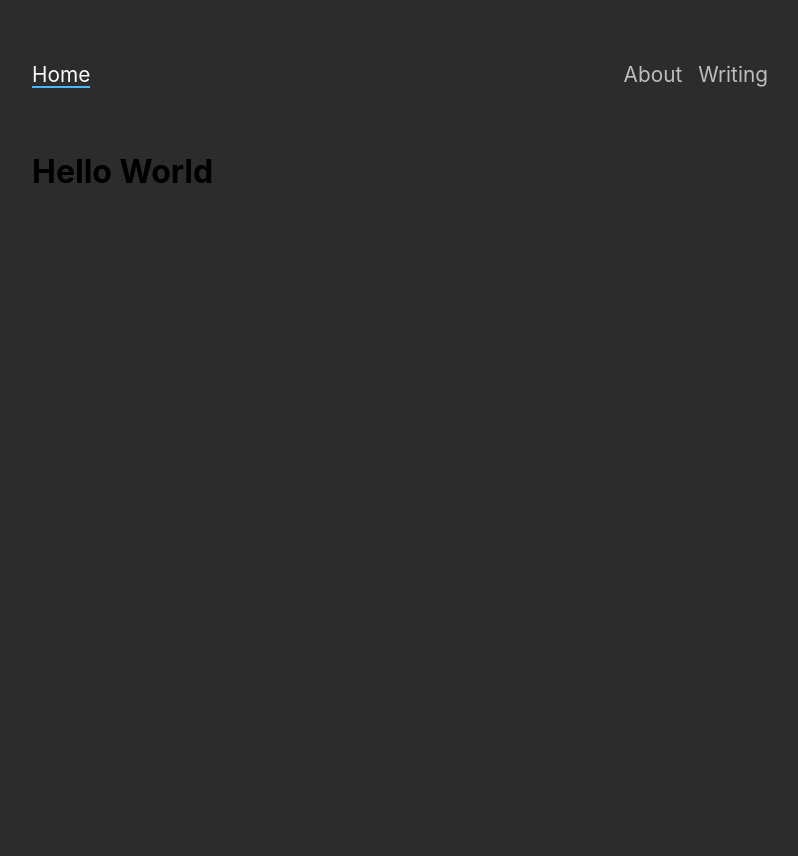
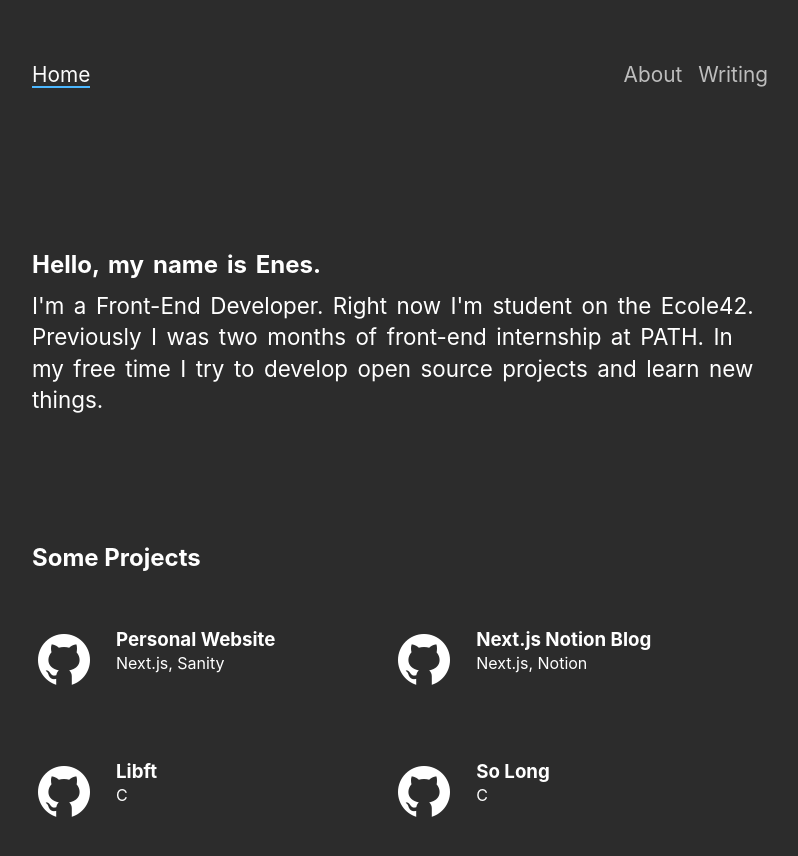
Before and after one commit to eneskutlay/next-notion-blog, a Next.js app: page / in a window 1280 px wide. Shown: the top 856 px of the page, without its empty margins (240-1038 px from the left). Before the commit the page ends 800 px from the top, so only its background shows below. Built offline with nearby package versions, Linux system fonts and the light colour scheme.

Commit message:
Home page update

```diff
--- a/pages/index.js
+++ b/pages/index.js
@@ -1,3 +1,36 @@
+import styles from "../styles/Home.module.css";
+import { personal, projects } from "../lib/data.js";
+//import SocialLinks from "../components/SocialLinks.js";
+import Card from "../components/Card.js";
+
 export default function Home() {
-  return <h1>Hello World</h1>;
+  return (
+    <div className={styles.root}>
+      <div className={styles.profileDetails}>
+        <h1> {`Hello, my name is ${personal.name}`}</h1>
+        <p>
+          I'm a {`${personal.title}`}. Right now I'm student on the{" "}
+          {`${personal.school}`} Previously I was two months of front-end
+          internship at {`${personal.company}`} In my free time I try to develop
+          open source projects and learn new things.
+        </p>
+      </div>
+      <div className={styles.projects}>
+        <h2>Some Projects</h2>
+        <div className={styles.someProjects}>
+          {projects.map((project) => {
+            const { title, url, lang } = project;
+            return (
+              <Card
+                key={`project_${url}`}
+                title={title}
+                url={url}
+                lang={lang}
+              />
+            );
+          })}
+        </div>
+      </div>
+    </div>
+  );
 }
```
